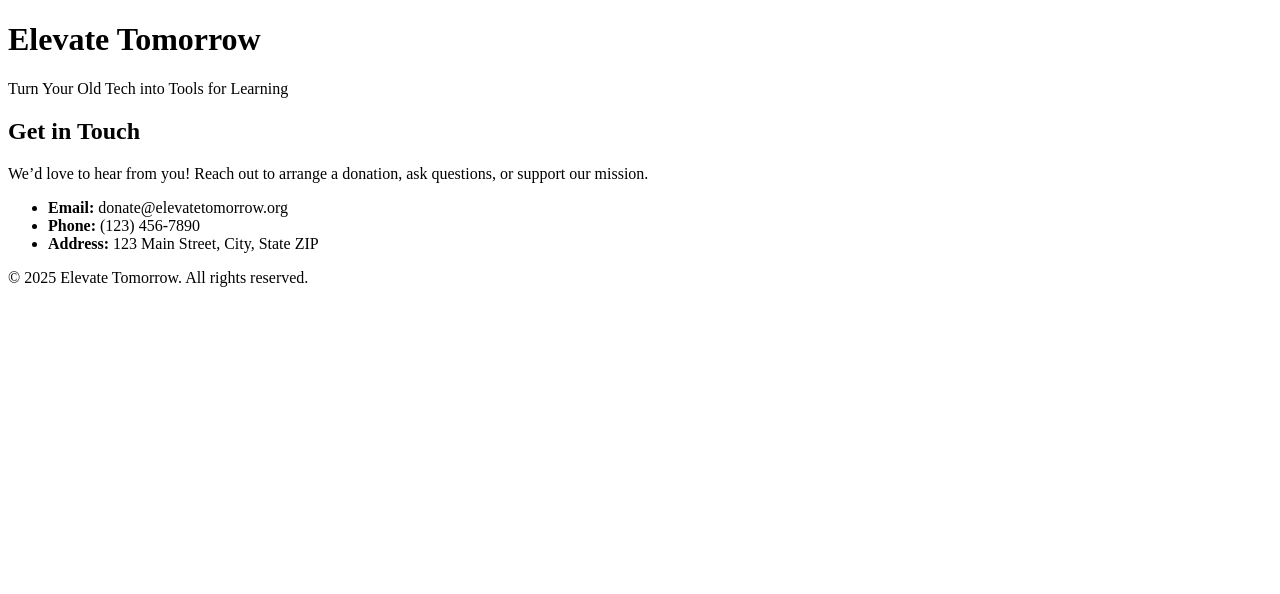
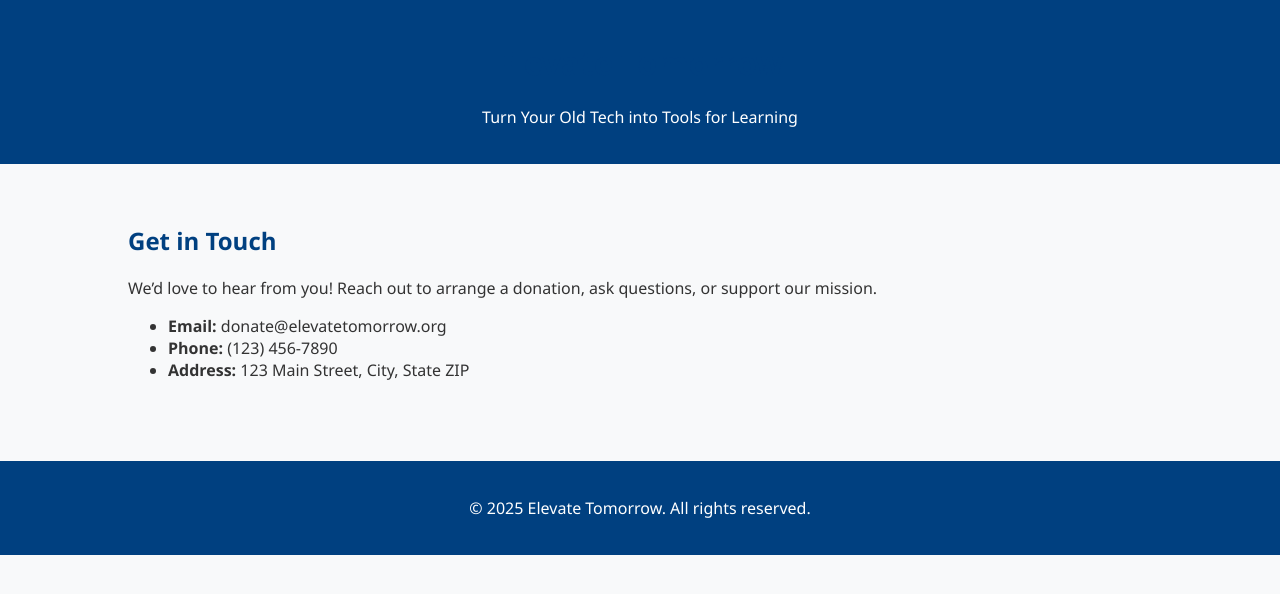
Before and after one commit to startupinnovation/elevatetomorrow, a plain HTML site: page contact.html in a window 1280 px wide. Drawn offline with Linux system fonts and the light colour scheme.

Commit message:
Update contact.html

```diff
--- a/contact.html
+++ b/contact.html
@@ -3,9 +3,7 @@
 <head>
     <meta charset="UTF-8">
     <title>Contact Us | Elevate Tomorrow</title>
-    <style>
-        /* Same styles as above for consistency */
-    </style>
+    <link rel="stylesheet" href="style.css">
 </head>
 <body>
     <header>
```
